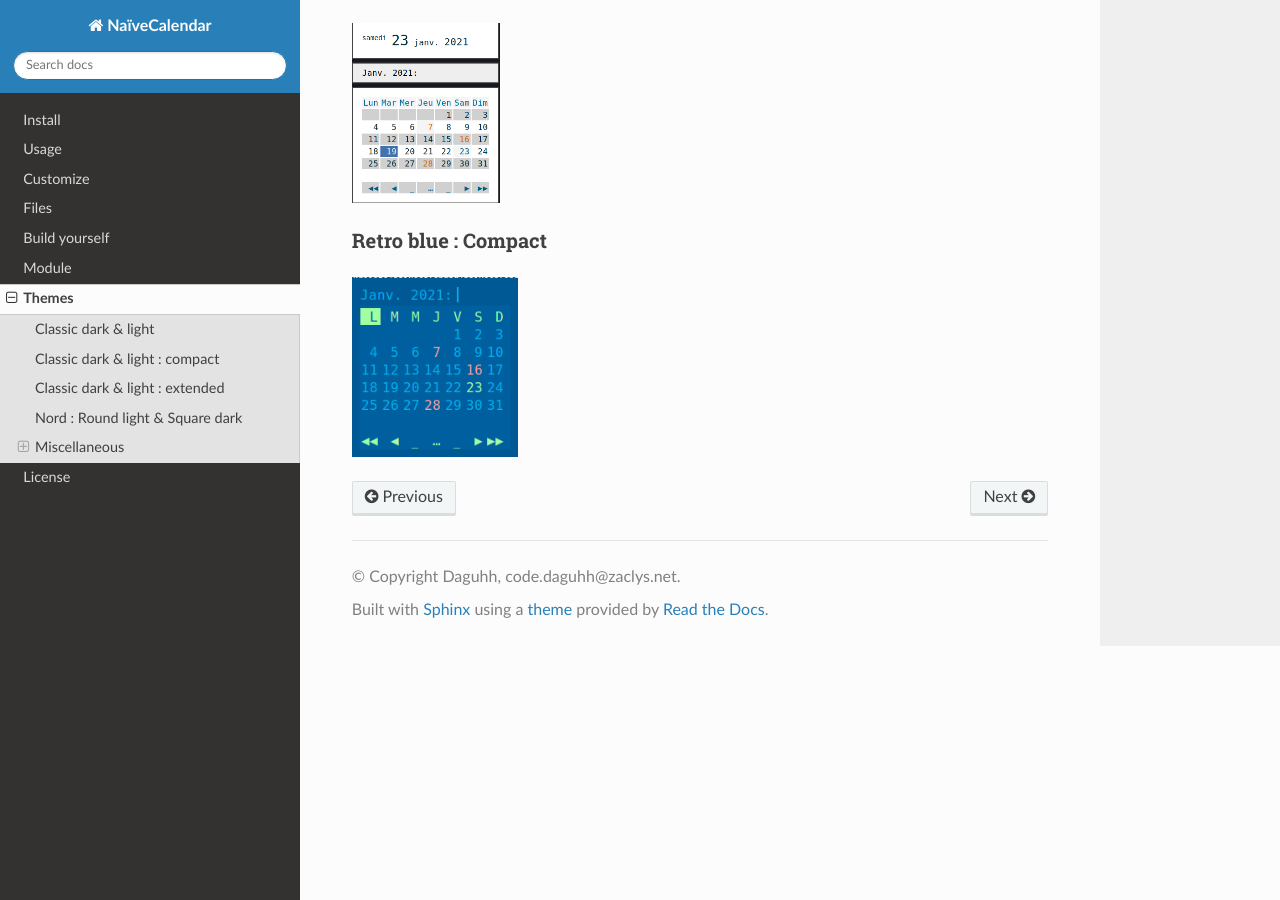
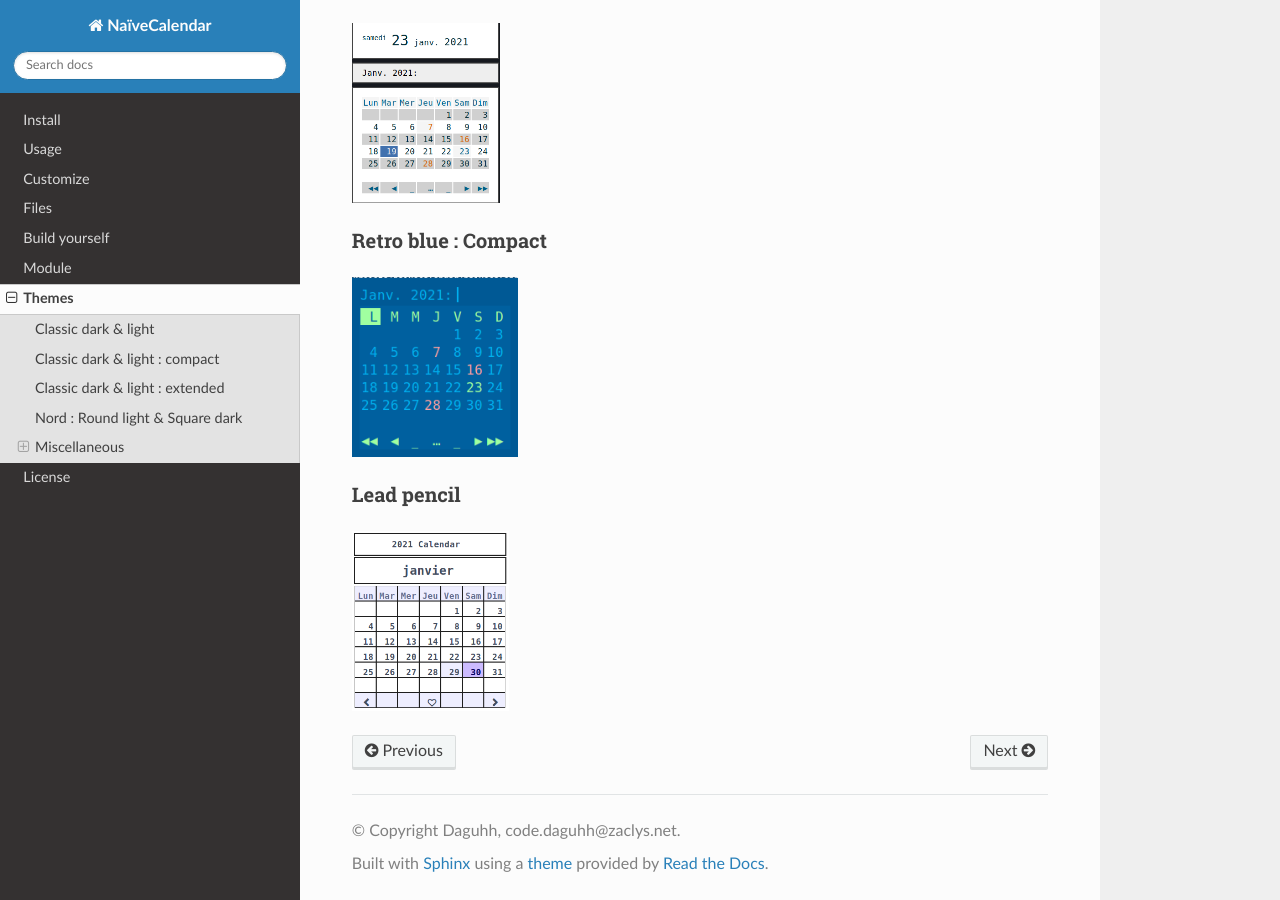
Before and after one commit to Daguhh/naivecalendar, a Sphinx documentation site: the page built from docs/themes.rst, in a window 1280 px wide and 900 px high, scrolled down 2199 px. Built offline with Sphinx 7.4.7 and the Read the Docs theme 2.0.0, drawn with Linux system fonts in a browser that asks for light colours.

Commit message:
add new theme to doc

```diff
--- a/docs/themes.rst
+++ b/docs/themes.rst
@@ -62,6 +62,11 @@ Retro blue : Compact
 
 |retro_blue_compact|
 
+Lead pencil
+^^^^^^^^^^^
+
+|lead_pencil|
+
 
 .. |classic dark| image:: ./screenshots/classic_dark.png
     :height: 180px
@@ -98,3 +103,6 @@ Retro blue : Compact
 
 .. |retro_blue_compact| image::  ./screenshots/retro_blue_compact.png
     :height: 180px
+
+.. |lead_pencil| image::  ./screenshots/lead_pencil.png
+    :height: 180px
```
Also changed, not shown: docs/screenshots/lead_pencil.png (added).
